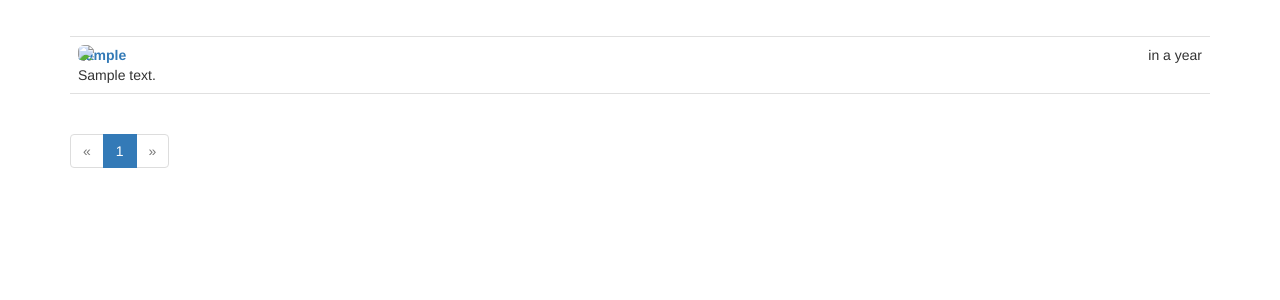
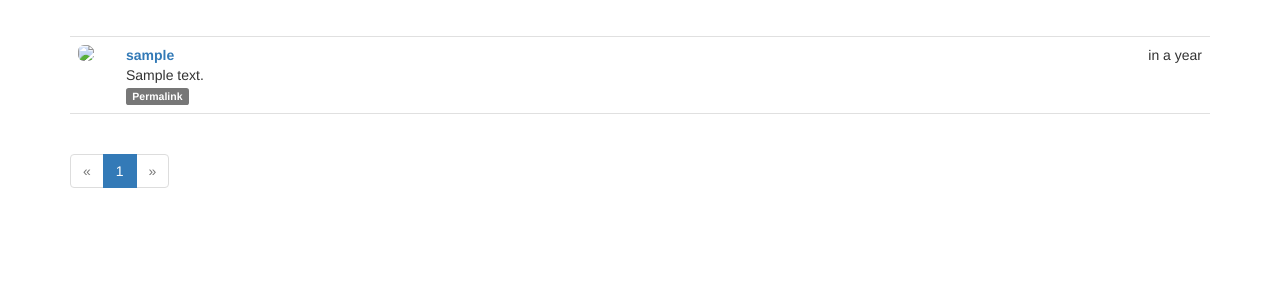
Before and after one commit to mohllal/flasky, a Flask app: page /post/ in a window 1280 px wide. Shown: the part 52-352 px from the top of the page. Run offline with Flask 2, Linux system fonts and the light colour scheme; tables that the repository leaves empty hold one stand-in row (values such as "Sample post"); some libraries are stand-ins or nearby versions.

Commit message:
Add permanent links to blog posts

```diff
--- a/app/post/views.py
+++ b/app/post/views.py
@@ -23,3 +23,9 @@
     posts = pagination.items
     return render_template('post/show_posts.html', form=form, posts=posts,
                            pagination=pagination)
+
+
+@post.route('/<int:id>')
+def show_post(id):
+    post = Post.query.get_or_404(id)
+    return render_template('post/single_post.html', posts=[post])
--- a/app/templates/post/list_posts.html
+++ b/app/templates/post/list_posts.html
@@ -6,19 +6,26 @@
                 <img class="img-rounded profile-thumbnail" src="https://via.placeholder.com/20">
             </a>
         </div>
-        <div class="post-date">{{ moment(post.timestamp).fromNow() }}</div>
-        <div class="post-author">
+        <div class="post-content">
+            <div class="post-date">{{ moment(post.timestamp).fromNow() }}</div>
+            <div class="post-author">
             <a href="{{ url_for('profile.show_profile', username=post.author.username) }}">
                 {{ post.author.username }}
             </a>
         </div>
-        <div class="post-body">
+            <div class="post-body">
             {% if post.body_html %}
                 {{ post.body_html | safe }}
             {% else %}
                 {{ post.body }}
             {% endif %}
         </div>
+            <div class="post-footer">
+                <a href="{{ url_for('post.show_post', id=post.id) }}">
+                    <span class="label label-default">Permalink</span>
+                </a>
+            </div>
+        </div>
     </li>
     {% endfor %}
 </ul>
```
Also changed, not shown: app/templates/post/single_post.html (added, +7 -0 lines).
